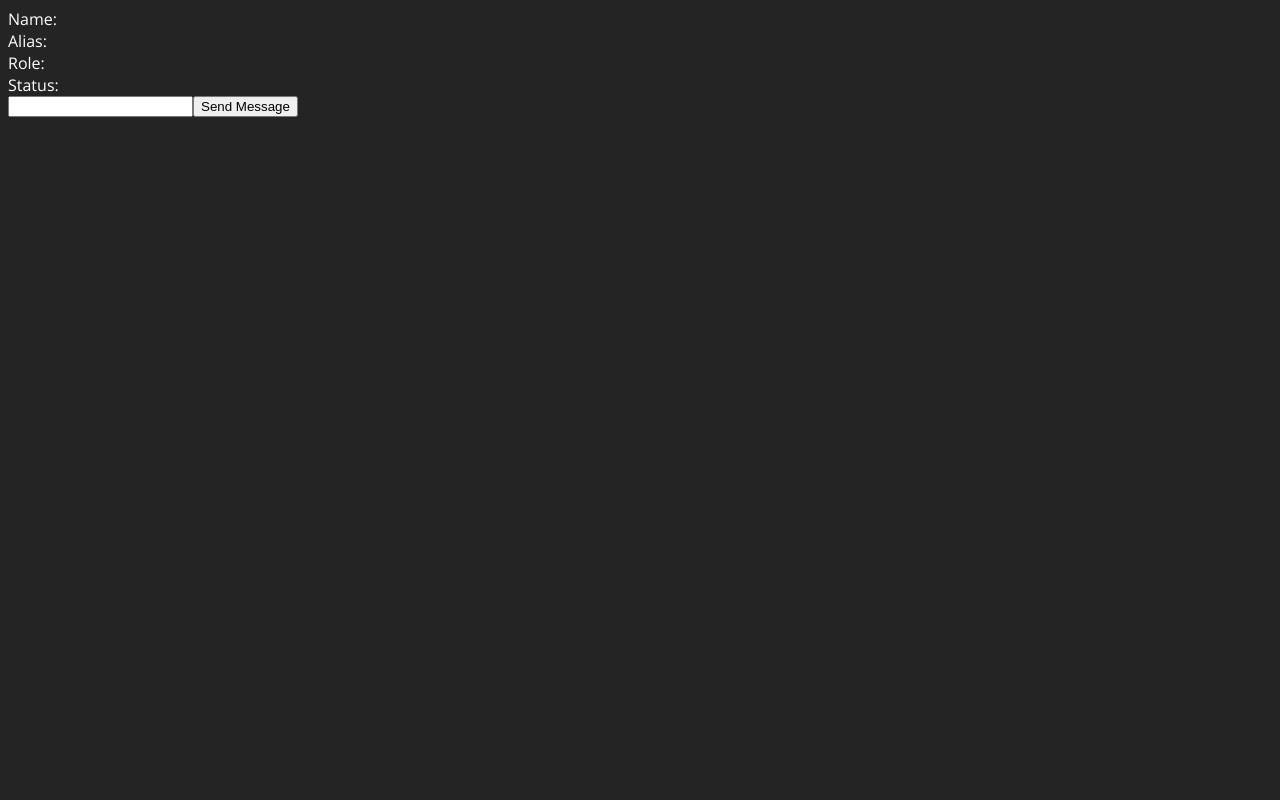
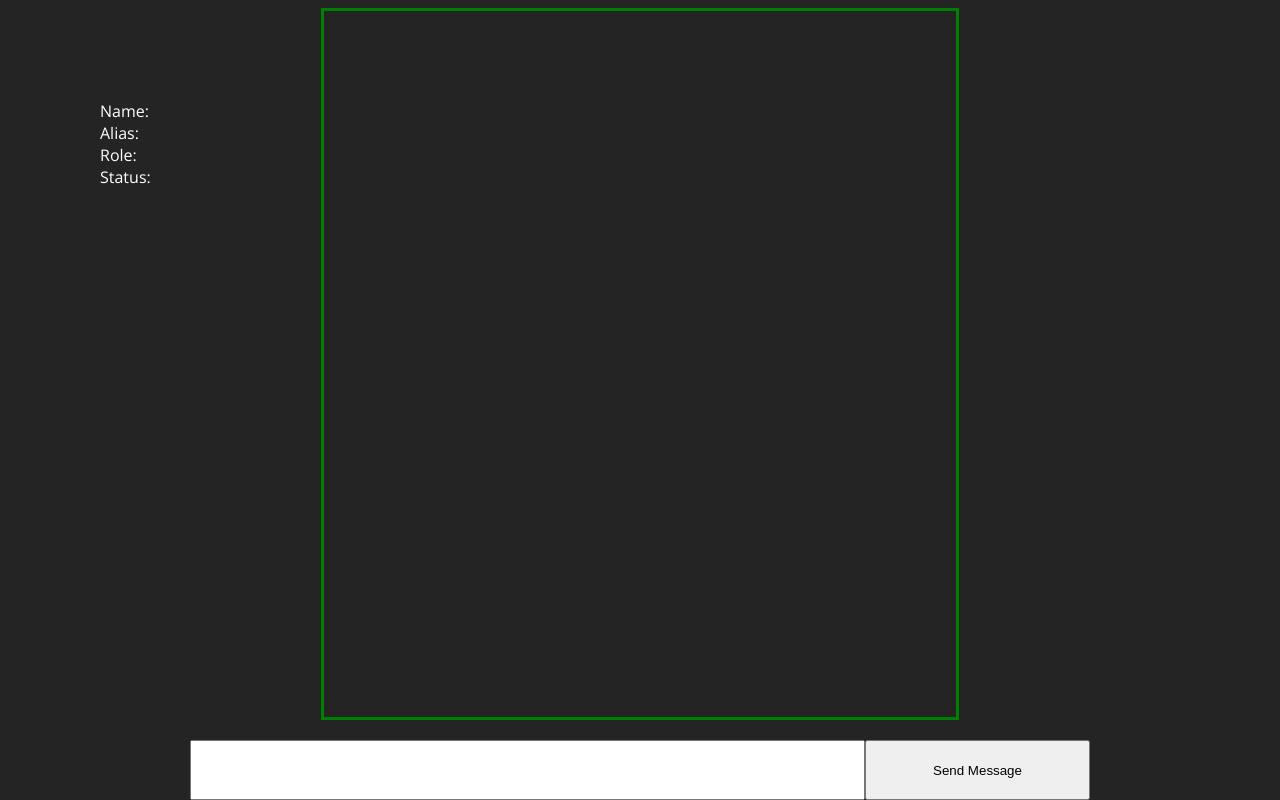
Before and after one commit to Egg-Fish/Hacker-2021, a Flask app: template templates/game.html in a window 1280 px wide. Run offline with Flask 2, Linux system fonts and the light colour scheme; the template is opened without the code that fills it, so the values that code supplies are empty; some libraries are stand-ins or nearby versions.

Commit message:
feat: made the website look nicer

```diff
--- /dev/null
+++ b/static/css/game.css
@@ -0,0 +1,40 @@
+pre{
+    font-size: 14pt;
+}
+
+#chatbox{
+    height: 90%;
+    margin: auto;
+    width: 50%;
+    border: 3px solid green;
+}
+
+#output{
+    word-wrap: break-word;
+    overflow-wrap: break-word;
+}
+
+#inputField{
+    position: fixed;
+    left: 50%;
+    margin-left: -450px;
+    bottom: 0px;
+    width: 900px;
+    height: 60px;
+}
+
+#message{
+    width: 75%;
+    height: 100%;
+}
+
+button{
+    width: 25%;
+    height: 100%;
+}
+
+#playerData{
+    position: fixed;
+    top: 100px;
+    left: 100px;
+}
--- a/static/js/socket.js
+++ b/static/js/socket.js
@@ -75,5 +75,5 @@ socket.on("message", function(data){
     var sender = data["sender"];
     var message = data["message"];
 
-    document.getElementById("output").innerHTML += sender + ": " + message + "\n";
+    document.getElementById("output").innerText += sender + ": " + message + "\n";
 });
--- a/templates/game.html
+++ b/templates/game.html
@@ -1,15 +1,7 @@
 {% extends 'base.html' %}
 
 {% block head %}
-<script defer>
-    socket.emit("getPlayerData");
-    socket.emit("joinGameRoom");
-</script>
-<style>
-    pre{
-        font-size: 30pt;
-    }
-</style>
+<link rel="stylesheet" href="{{url_for('static', filename='css/game.css')}}">
 {% endblock %}
 
 {% block content %}
@@ -19,7 +11,27 @@
     Role: <span id="playerRole"></span><br>
     Status: <span id="playerStatus"></span><br>
 </div>
-<input type="text" id ="message"><button onClick="sendMessage()">Send Message</button>
-<pre id = "output"></pre>
+<div id="chatbox">
+    <div id = "output"></div>
+</div>
+
+<div id="inputField">
+    <input type="text" id="message"><button onClick="sendMessage()">Send Message</button>
+</div>
+
+<script defer>
+    socket.emit("getPlayerData");
+    socket.emit("joinGameRoom");
+
+    document.getElementById("message").addEventListener("keyup", function(event) {
+    // Number 13 is the "Enter" key on the keyboard
+    if (event.key === "Enter") {
+        // Cancel the default action, if needed
+        event.preventDefault();
+        // Trigger the button element with a click
+        sendMessage();
+        }
+    });
+</script>
 
 {% endblock %}
```
